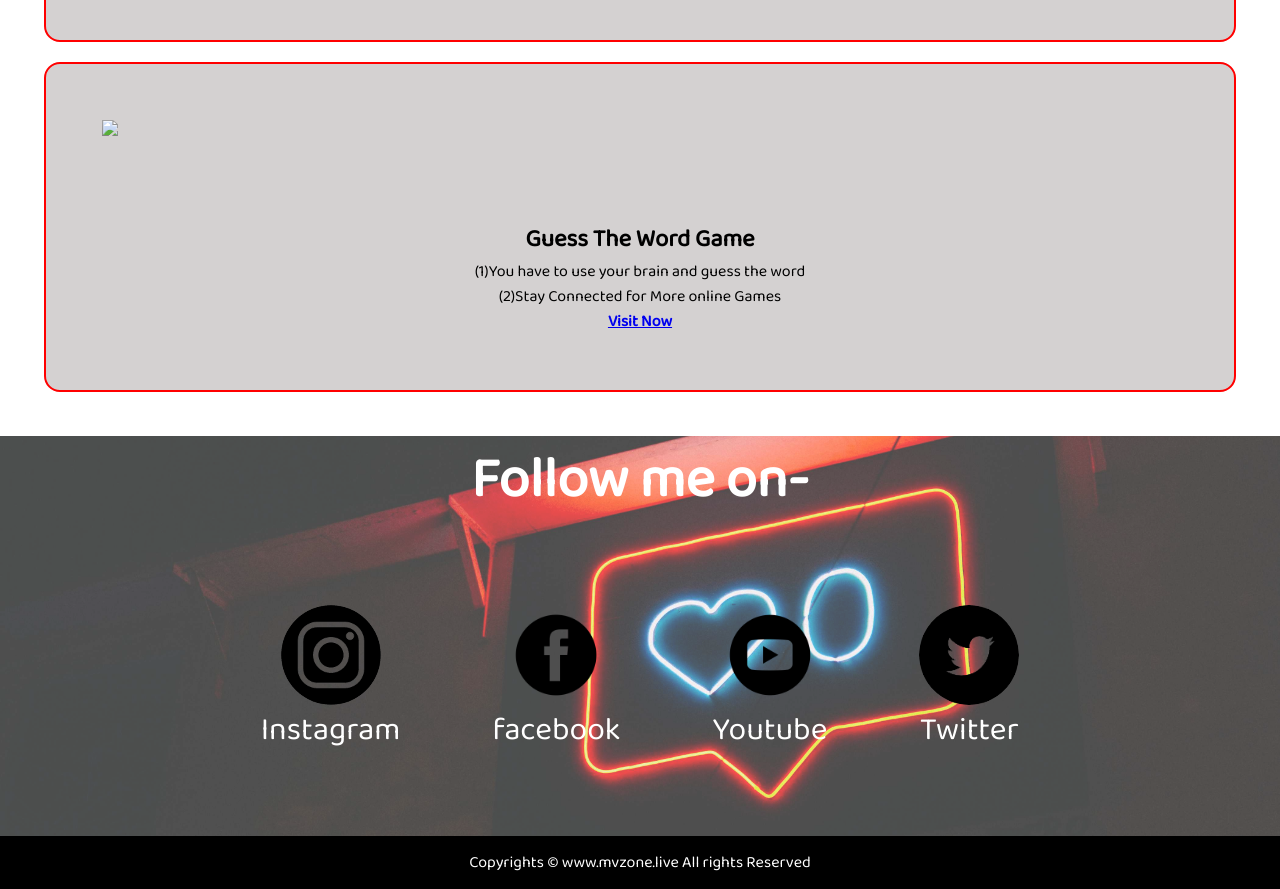
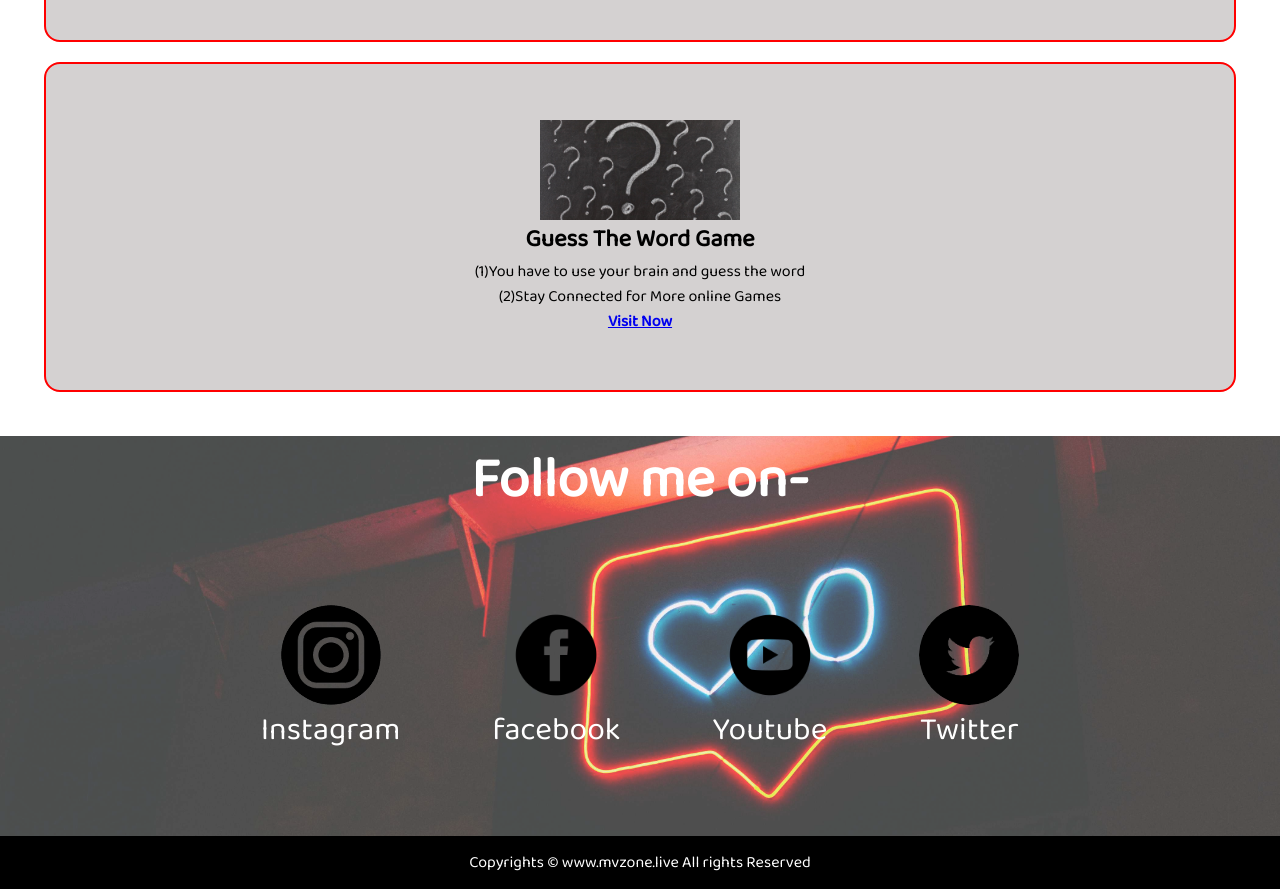
Before and after one commit to Mukeshzigbee/Mukeshzigbee.mvzone.io, a plain HTML site: page index.html in a window 1280 px wide. Shown: the part 2080-2969 px from the top of the page. Drawn offline with Linux system fonts and the light colour scheme.

Commit message:
Update index.html

```diff
--- a/index.html
+++ b/index.html
@@ -66,7 +66,7 @@
             </div>
             <div id="services">
                 <img class="Pic"
-                    src="/background/guess.jpg">
+                    src="guess.jpg">
                 <h2 id="Spotify">Guess The Word Game</h2>
                 <p class="Discription1">(1)You have to use your brain and guess the word<br>(2)Stay Connected for More online Games<br><a
                         href="guessword.html"><strong>Visit Now</strong></a></p>
```
